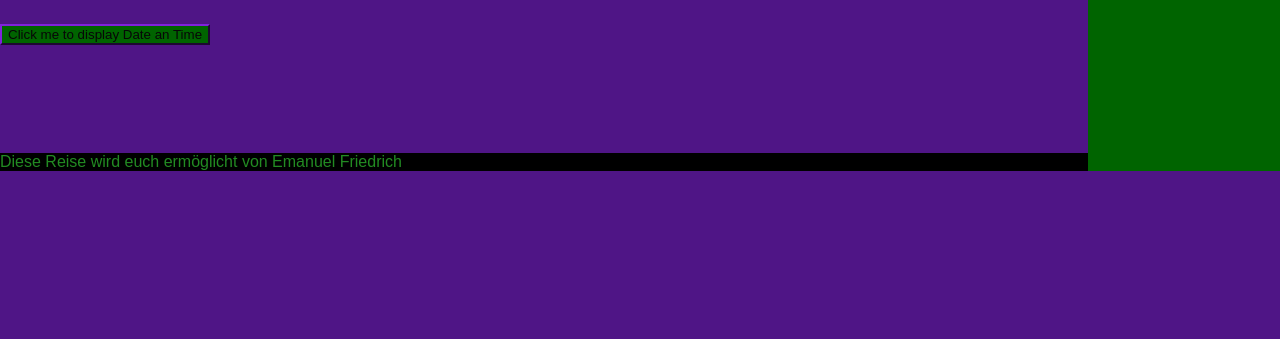
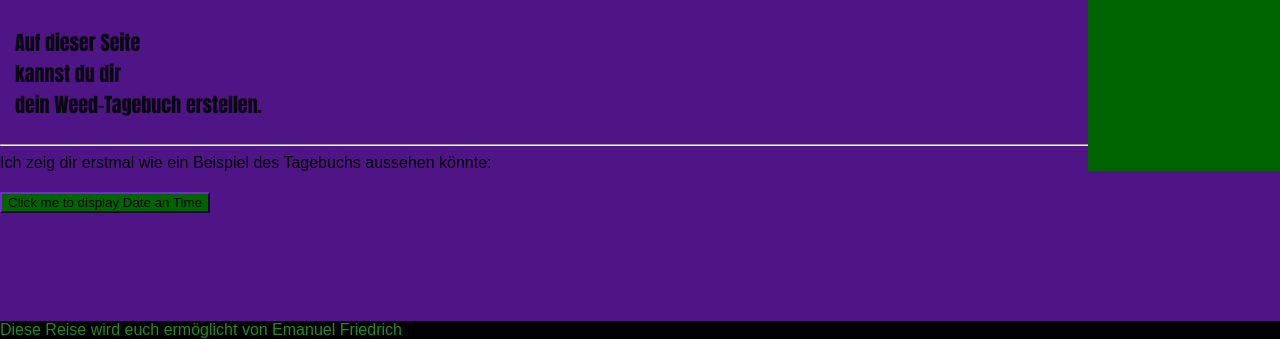
Before and after one commit to Eazy022/Flask_-bung, a Flask app: page / in a window 1280 px wide. Shown: the part 629-968 px from the top of the page. Before the commit the page ends 800 px from the top, so only its background shows below. Run offline with Flask 3, Linux system fonts and the light colour scheme.

Commit message:
changed route

```diff
--- a/website/auth.py
+++ b/website/auth.py
@@ -20,7 +20,7 @@ def login():
             if check_password_hash(user.password, password):
                  login_user(user, remember=True)
                  flash("Logged in succesfully", category='success')
-                 return redirect(url_for('views.home'))
+                 return redirect(url_for('views.my_plants'))
             else:
                 flash('Incorrect Password try again!!', category='error')
         else:
--- a/website/templates/MyPlants.html
+++ b/website/templates/MyPlants.html
@@ -1 +1,16 @@
 {% extends "base.html" %} {% block title %}Welcome{% endblock %}
+
+    {% block content %}
+<h1>Willkommen bei My Plants</h1>
+
+<h2>Schön, dass du da bist!</h2>
+ <img src= "{{ url_for('static', filename='IMG_20250920_132149.jpg') }}" alt="Disconchita Kush" width="50%" height="480" title="I am Disconchita Kush"
+    >
+     <p>
+      <sub>Auf dieser Seite <br> kannst du  dir <br> dein Weed-Tagebuch erstellen.</sub>
+    </p>
+    <hr>
+
+<p1> Ich zeig dir erstmal wie ein Beispiel des Tagebuchs aussehen könnte:</p1>
+
+    {% endblock %}
```
